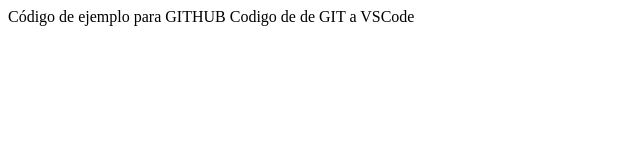
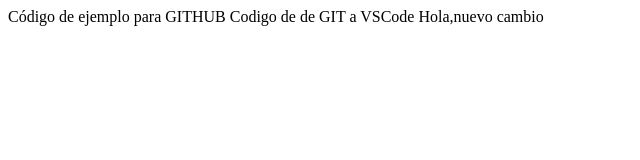
Before and after one commit to IRS314/html1, a plain HTML site: page index.html in a window 1280 px wide. Shown: the whole page, without its empty margins (0-640 px from the left). Drawn offline with Linux system fonts and the light colour scheme.

Commit message:
Actualización

```diff
--- a/index.html
+++ b/index.html
@@ -10,5 +10,7 @@
 
 
     Codigo de de GIT a VSCode
+
+    Hola,nuevo cambio
 </body>
 </html>
```
